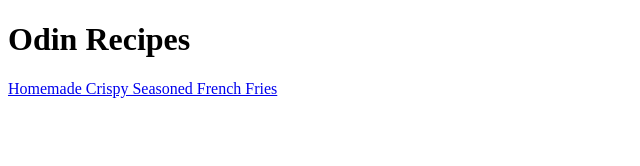
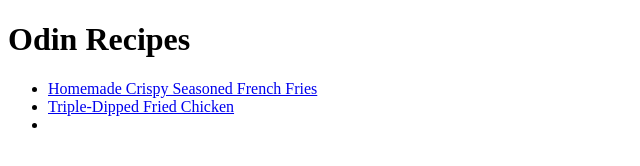
Before and after one commit to mkhrvl/odin-recipes, a plain HTML site: page index.html in a window 1280 px wide. Shown: the whole page, without its empty margins (0-640 px from the left). Drawn offline with Linux system fonts and the light colour scheme.

Commit message:
feat: add link to fried-chicken.html in index.html

```diff
--- a/index.html
+++ b/index.html
@@ -8,6 +8,10 @@
 
 	<body>
         <h1>Odin Recipes</h1>
-        <a href="./recipes/french-fries.html">Homemade Crispy Seasoned French Fries</a>
+        <ul>
+            <li><a href="./recipes/french-fries.html">Homemade Crispy Seasoned French Fries</a></li>
+            <li><a href="./recipes/fried-chicken.html">Triple-Dipped Fried Chicken</a></li>
+            <li></li>
+        </ul>
     </body>
 </html>
```
